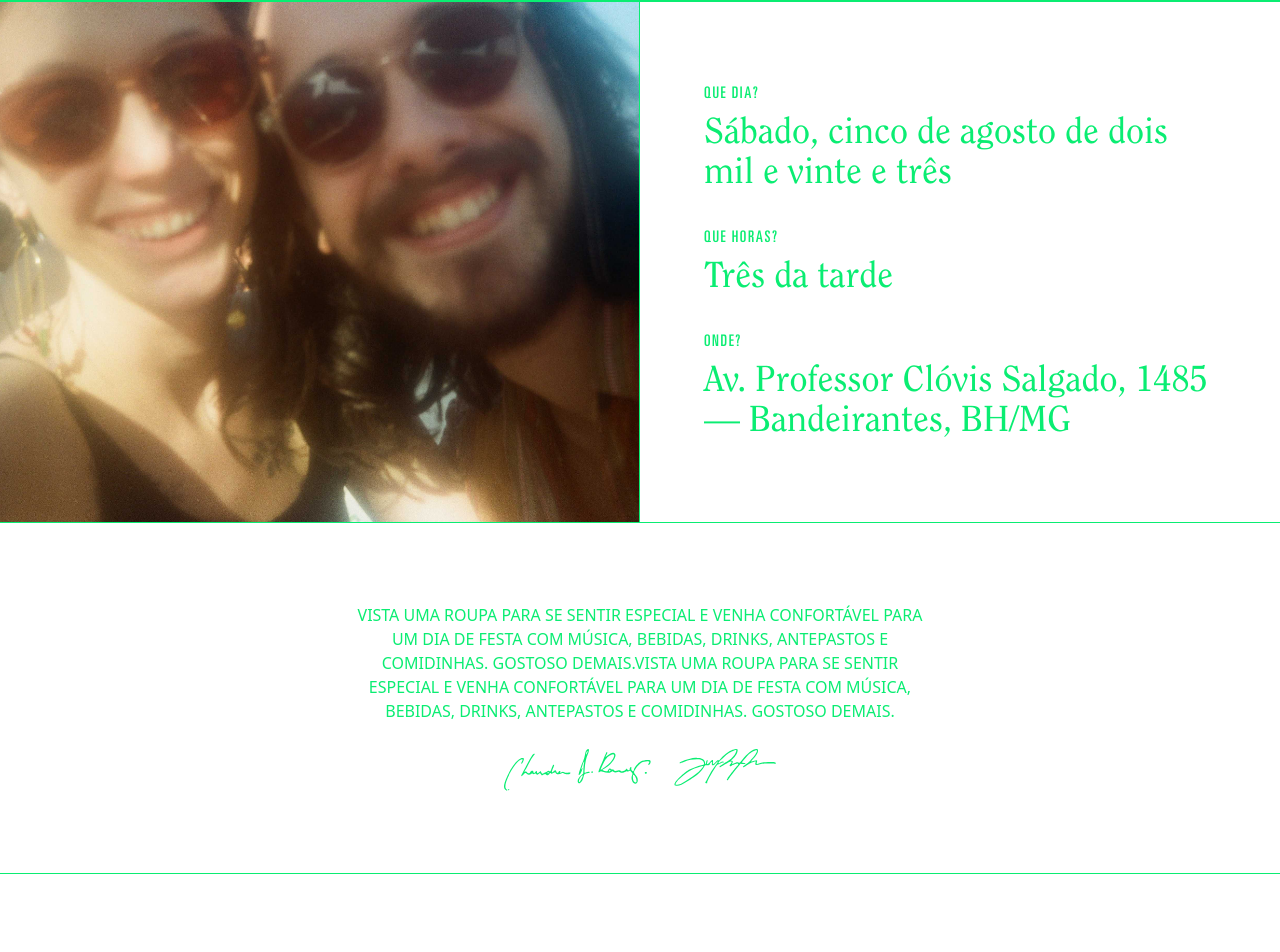
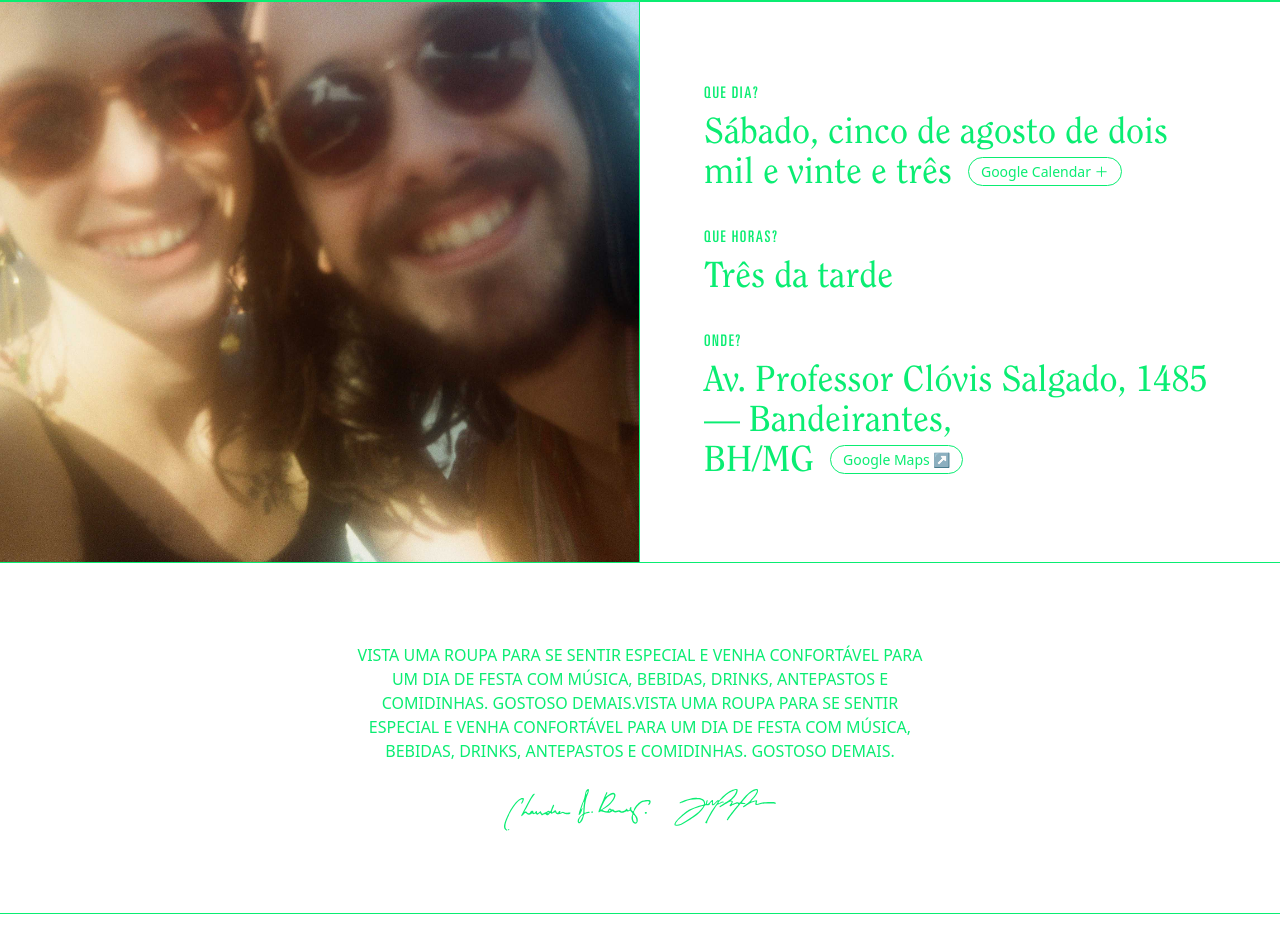
Before and after one commit to jpesce/joandra-wedding, a Next.js app: page / in a window 1280 px wide. Shown: the part 798-1750 px from the top of the page. Built offline with nearby package versions, Linux system fonts and the light colour scheme.

Commit message:
feat: add calendar and maps links in event details

```diff
--- a/src/components/EventDetails/index.tsx
+++ b/src/components/EventDetails/index.tsx
@@ -5,7 +5,6 @@ interface EventInformationProps {
   name: string;
   children: JSX.Element | string;
 }
-
 const EventInformation = ({
   name,
   children,
@@ -34,12 +33,30 @@ const EventDetails = (): JSX.Element => {
       <div className="basis-1/2 px-16 py-20 text-joanGreen-500">
         <dl className="flex flex-col space-y-8">
           <EventInformation name="Que dia?">
-            Sábado, cinco de agosto de dois mil e vinte e três
+            <>
+              Sábado, cinco de agosto de dois mil e vinte e três
+              <a
+                className="nowrap relative top-[-2px] ml-4 select-none whitespace-nowrap rounded-full border border-joanGreen-500 py-[0.25rem] px-[0.75rem] align-middle font-sans text-sm hover:bg-joanGreen-500 hover:text-white"
+                href="https://calendar.google.com/calendar/u/0/r/eventedit?dates=20230805T173000Z/20230806T010000Z&text=Casamento+Chandra+%26+Jo%C3%A3o&location=Av.+Professor+Cl%C3%B3vis+Salgado,+1485+-+Bandeirantes,+Belo+Horizonte/MG&details=https://chandraejoao.io/"
+                target="_blank"
+                rel="noreferrer"
+              >
+                Google Calendar ＋
+              </a>
+            </>
           </EventInformation>
           <EventInformation name="Que horas?">Três da tarde</EventInformation>
           <EventInformation name="Onde?">
             <address className="not-italic">
               Av. Professor Clóvis Salgado, 1485 — Bandeirantes, BH/MG
+              <a
+                className="nowrap relative top-[-2px] ml-4 select-none whitespace-nowrap rounded-full border border-joanGreen-500 py-[0.25rem] px-[0.75rem] align-middle font-sans text-sm hover:bg-joanGreen-500 hover:text-white"
+                href="https://goo.gl/maps/i56RHKW5uLg1YMg78"
+                target="_blank"
+                rel="noreferrer"
+              >
+                Google Maps ↗
+              </a>
             </address>
           </EventInformation>
         </dl>
```
